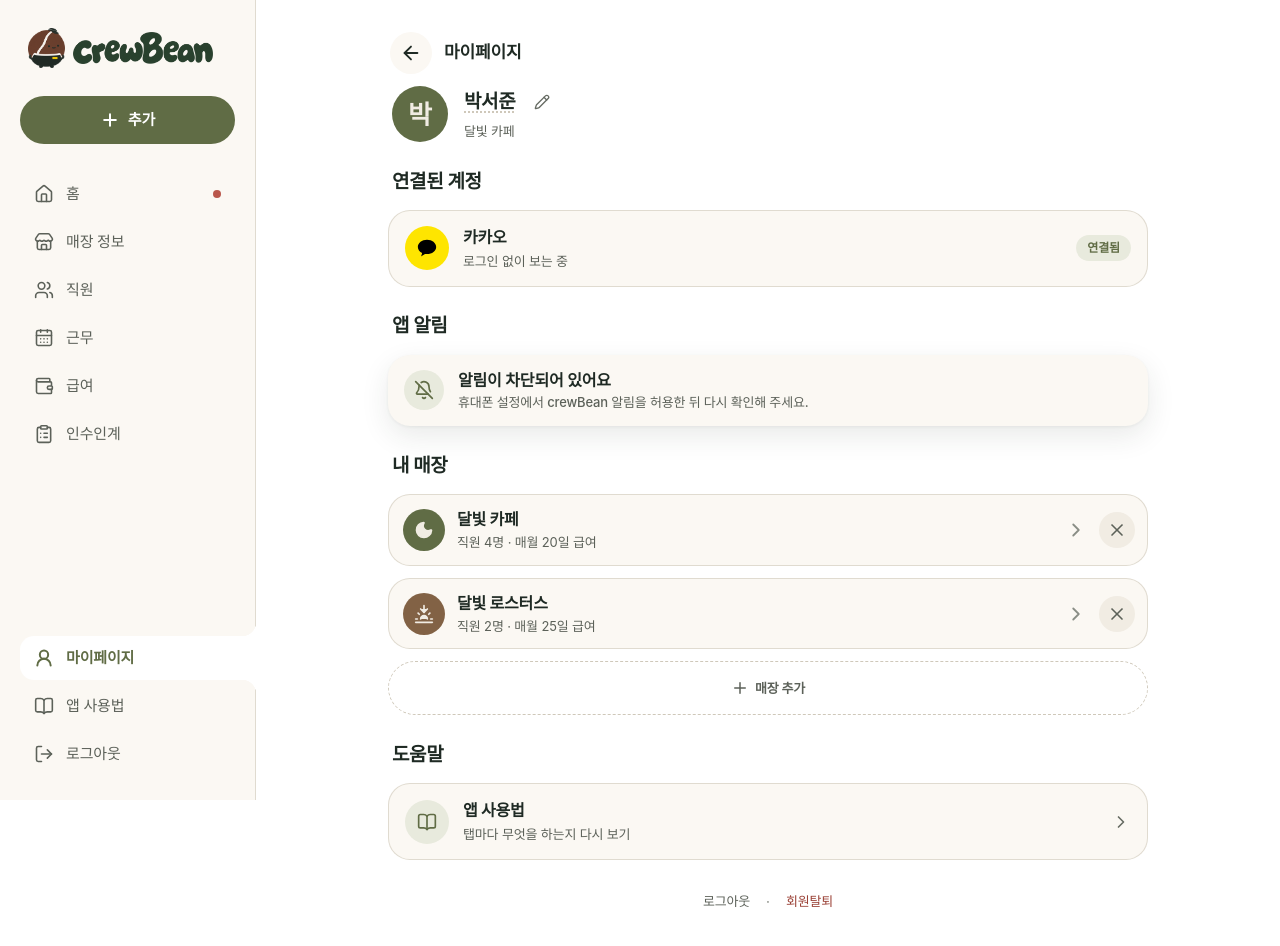
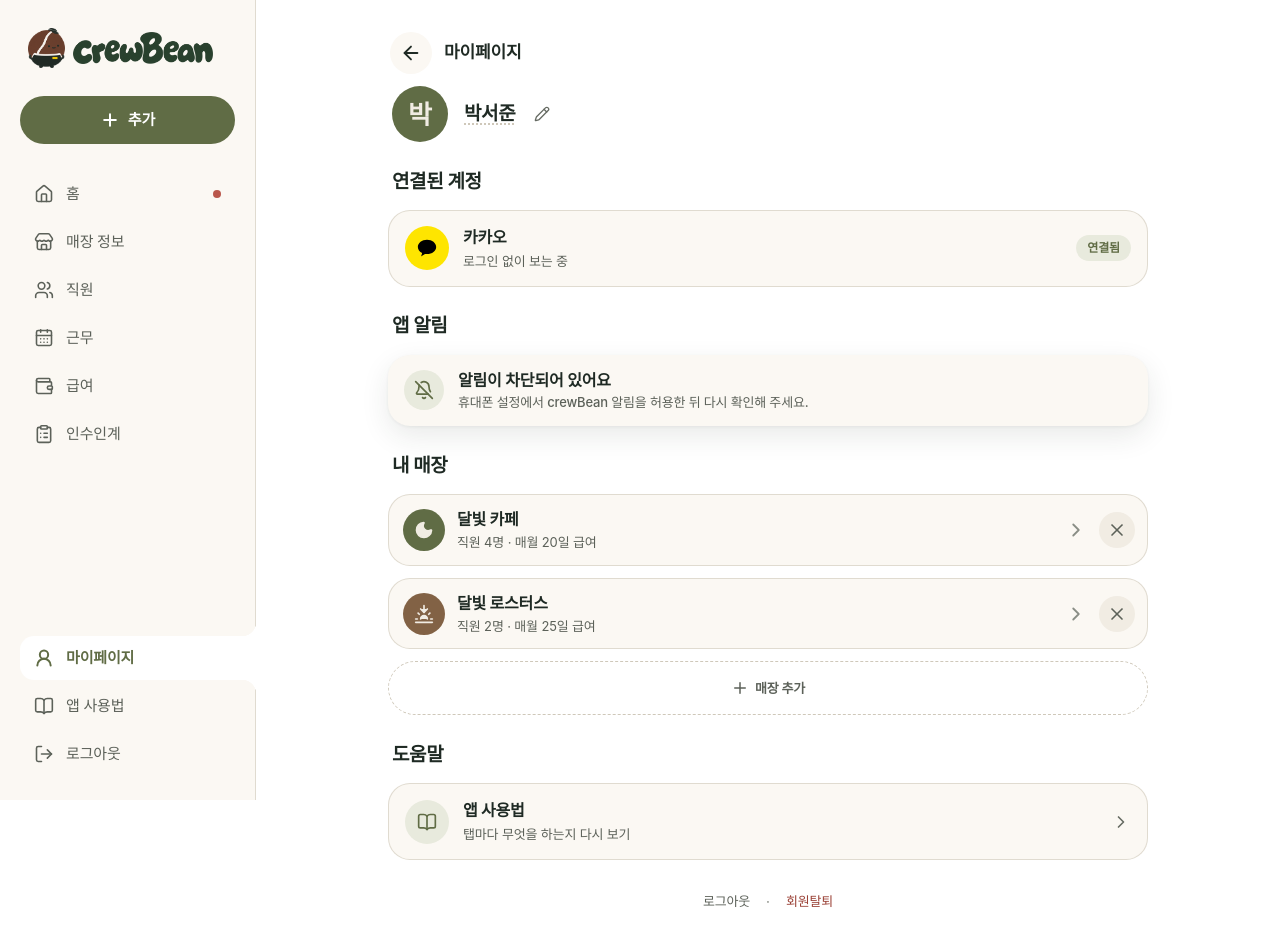
Before and after one commit to woowangthon/WOOWANGTHON_TEAM_13_FE, a React (Vite) app: page /owner/me in a window 1280 px wide. Shown: the top 946 px of the page. Built offline with nearby package versions, Linux system fonts and the light colour scheme; no server answers; a web font is replaced by a local one.

Commit message:
style: 사장님 마이페이지 이름 아래 매장 이름 빼기
Co-Authored-By: Claude Opus 5.5 <noreply@anthropic.com>

```diff
--- a/src/pages/owner/me/OwnerMyPage.tsx
+++ b/src/pages/owner/me/OwnerMyPage.tsx
@@ -41,7 +41,7 @@ export default function OwnerMyPage() {
       <Header title="마이페이지" onBack={close} />
 
       {profile.data ? (
-        <ProfileName key={profile.data.name} name={profile.data.name} storeName={store.name} />
+        <ProfileName key={profile.data.name} name={profile.data.name} />
       ) : (
         <Spinner />
       )}
@@ -143,8 +143,8 @@ export default function OwnerMyPage() {
   )
 }
 
-/** 머리: 알바 마이페이지와 같은 모양 — 56px 이니셜 원 + 이름(눌러서 고치기, 칸을 벗어나면 저장) · 지금 매장 한 줄, 왼쪽 정렬 (11/14) */
-function ProfileName({ name, storeName }: { name: string; storeName: string }) {
+/** 머리: 알바 마이페이지와 같은 모양 — 56px 이니셜 원 + 이름(눌러서 고치기, 칸을 벗어나면 저장), 왼쪽 정렬 · 매장 이름은 없음 (11/14) */
+function ProfileName({ name }: { name: string }) {
   const [value, setValue] = useState(name)
   const update = useUpdateOwnerProfile()
   const save = () => {
@@ -158,7 +158,7 @@ function ProfileName({ name, storeName }: { name: string; storeName: string }) {
     })
   }
   return (
-    <section className="-mt-4 flex items-start gap-4 px-1">
+    <section className="-mt-4 flex items-center gap-4 px-1">
       <span className="flex size-14 shrink-0 items-center justify-center rounded-full bg-brand text-[26px] font-extrabold text-background">
         {(value || name).slice(0, 1)}
       </span>
@@ -187,7 +187,6 @@ function ProfileName({ name, storeName }: { name: string; storeName: string }) {
             className="size-4 shrink-0 text-subtle group-focus-within:text-brand"
           />
         </label>
-        <span className="truncate text-[13px] font-medium text-muted-foreground">{storeName}</span>
       </div>
     </section>
   )
```
